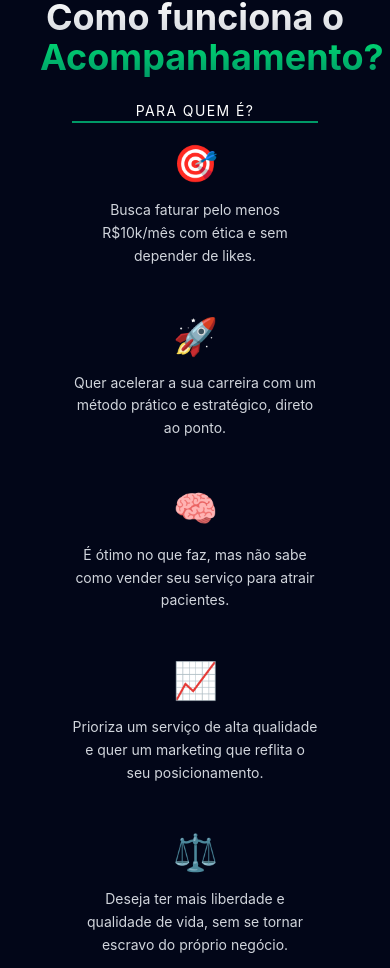
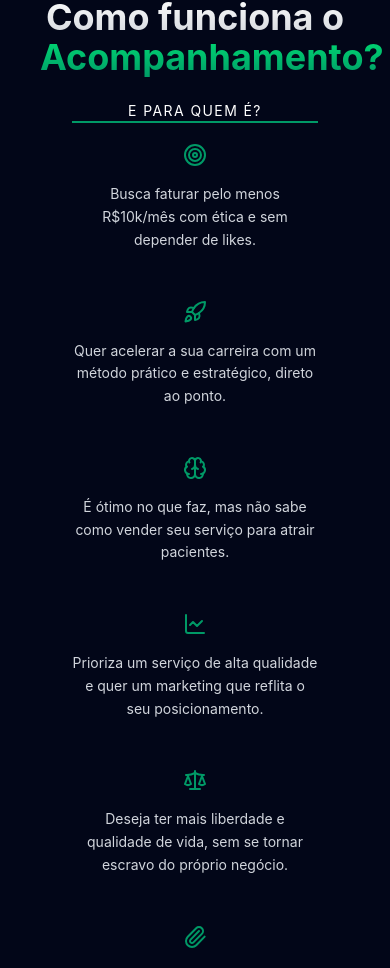
Before and after one commit to MarcosOlvr/nutri-lp, a React (Vite) app: page / in a window 390 px wide. Shown: the part 1012-1980 px from the top of the page. Built offline with nearby package versions, Linux system fonts and the light colour scheme.

Commit message:
add footer

```diff
--- a/package.json
+++ b/package.json
@@ -14,6 +14,7 @@
     "lucide-react": "^0.575.0",
     "react": "^19.2.0",
     "react-dom": "^19.2.0",
+    "react-icons": "^5.6.0",
     "tailwindcss": "^4.2.1"
   },
   "devDependencies": {
--- a/src/components/Hero.jsx
+++ b/src/components/Hero.jsx
@@ -49,7 +49,7 @@ export default function Hero() {
                     </p>
 
                     <div className="flex flex-col sm:flex-row items-center justify-center lg:justify-start gap-3 sm:gap-4 mb-8 sm:mb-12 animate-in slide-from-bottom duration-700 delay-300">
-                        <a href="#planos">
+                        <a href="#preco">
                             <button className="group w-full sm:w-auto px-6 sm:px-8 py-3 sm:py-4 bg-gradient-to-b from-green-400 to-emerald-600 rounded-lg font-semibold text-sm sm:text-base transition-all duration-300 hover:scale-102 flex items-center justify-center space-x-2">
                                 <span>QUERO MEU PLANO</span>
                                 <ArrowRight className="w-4 h-4 sm:w-5 sm:h-5 group-hover:translate-x-1 transition-transform duration-300"/>
--- a/src/components/Navbar.jsx
+++ b/src/components/Navbar.jsx
@@ -13,16 +13,16 @@ export default function Navbar() {
                         <img src="/logo.png" alt="Dyego - Nutricionista Esportivo" className="w-6 h-6 sm:w-8 sm:h-8"/>
                     </div>
                     <span className="text-lg sm:text-xl md:text-2xl font-medium">
-                        <span className="text-white">Dyego </span>
-                        <span className="text-green-400">Nutricionista</span>
+                        <span className="text-white">Dyego Augusto </span>
+                        <span className="text-emerald-600">Nutricionista</span>
                     </span>
                 </div>
 
                 {/* nav links */}
                 <div className="hidden md:flex items-center space-x-6 lg:space-x-8">
-                    <a href="#sobre" className="text-gray-300 hover:text-white text-sm lg:text-base">Sobre</a>
-                    <a href="#preco" className="text-gray-300 hover:text-white text-sm lg:text-base">Preço</a>
-                    <a href="#testimonials" className="text-gray-300 hover:text-white text-sm lg:text-base">Testimonials</a>
+                    <a href="#sobre" className="text-gray-300 hover:text-white text-sm lg:text-lg">Sobre</a>
+                    <a href="#preco" className="text-gray-300 hover:text-white text-sm lg:text-lg">Preço</a>
+                    <a href="#testimonials" className="text-gray-300 hover:text-white text-sm lg:text-lg">Testimonials</a>
                 </div>
 
                 <button className="md:hidden p-2 text-gray-300 hover:text-white" onClick={() => setMobileMenuIsOpen((prev) => !prev)}>
--- a/src/components/Preco.jsx
+++ b/src/components/Preco.jsx
@@ -29,7 +29,7 @@ const plans = [
             "Orientação sobre suplementação, quando necessário",
             "Lista de compras organizada para facilitar o dia a dia"
         ],
-        maisRecomendado: false,
+        maisRecomendado: true,
     },
     {
         name: "Semestral",
@@ -44,7 +44,7 @@ const plans = [
             "Orientação sobre suplementação, quando necessário",
             "Lista de compras organizada para facilitar o dia a dia"
         ],
-        maisRecomendado: true,
+        maisRecomendado: false,
     },
 ]
 export default function Preco() {
@@ -60,7 +60,7 @@ export default function Preco() {
                     <p className="text-gray-400 text-base text-xl sm:text-lg max-w-2xl mx-auto">Escolha o plano perfeito para sua necessidade.</p>
                 </div>
 
-                <div className="grid grid-cols-1 md:grid-cols-2 lg:grid-cols-3 gap-6 sm:gap-8 lg:gap-6" id="planos">
+                <div className="grid grid-cols-1 md:grid-cols-2 lg:grid-cols-3 gap-6 sm:gap-8 lg:gap-6">
                     {plans.map((plan, key) => (
                         <div key={key} className={`relative bg-slate-900/50 backdrop-blur-sm border rounded-xl sm:rounded-2xl p-6 sm:p-8 transition-all duration-300 overflow-visible group flex flex-col h-full ${
                             plan.maisRecomendado
--- a/src/components/Sobre.jsx
+++ b/src/components/Sobre.jsx
@@ -1,4 +1,4 @@
-import { Hash, ArrowRight } from "lucide-react";
+import { Hash, ArrowRight, Rocket, Target, Brain, ChartLine, Scale, Paperclip } from "lucide-react";
 
 export default function Sobre() {
     return (
@@ -15,25 +15,25 @@ export default function Sobre() {
             <div className="space-y-16 sm:space-y-20 lg:space-y-32">
                 <div className="flex mb-4">
                     <div className="pb-10 mx-auto text-center rounded">
-                        <section className="px-8 text-center pb-16 sm:pb-20">
-                            <p className="text-white text-sm sm:text-base uppercase tracking-widest mb-5 sm:mb-7 border-b-2 border-emerald-600">Para quem é?</p>
+                        <div className="px-8 text-center pb-16 sm:pb-24">
+                            <p className="text-white text-sm sm:text-base uppercase tracking-widest mb-5 sm:mb-7 border-b-2 border-emerald-600">E para quem é?</p>
 
                             <div className="grid grid-cols-1 md:grid-cols-3 gap-12 max-w-5xl mx-auto">
                                 {[
-                                { icon: "🎯", desc: "Busca faturar pelo menos R$10k/mês com ética e sem depender de likes." },
-                                { icon: "🚀", desc: "Quer acelerar a sua carreira com um método prático e estratégico, direto ao ponto." },
-                                { icon: "🧠", desc: "É ótimo no que faz, mas não sabe como vender seu serviço para atrair pacientes." },
-                                { icon: "📈", desc: "Prioriza um serviço de alta qualidade e quer um marketing que reflita o seu posicionamento." },
-                                { icon: "⚖️", desc: "Deseja ter mais liberdade e qualidade de vida, sem se tornar escravo do próprio negócio." },
-                                { icon: "🔗", desc: "Cansou de fórmulas mágicas e busca um crescimento real e sustentável para sua carreira." },
+                                { icon: <Target />, desc: "Busca faturar pelo menos R$10k/mês com ética e sem depender de likes." },
+                                { icon: <Rocket />, desc: "Quer acelerar a sua carreira com um método prático e estratégico, direto ao ponto." },
+                                { icon: <Brain />, desc: "É ótimo no que faz, mas não sabe como vender seu serviço para atrair pacientes." },
+                                { icon: <ChartLine />, desc: "Prioriza um serviço de alta qualidade e quer um marketing que reflita o seu posicionamento." },
+                                { icon: <Scale/>, desc: "Deseja ter mais liberdade e qualidade de vida, sem se tornar escravo do próprio negócio." },
+                                { icon: <Paperclip />, desc: "Cansou de fórmulas mágicas e busca um crescimento real e sustentável para sua carreira." },
                                 ].map((item, index) => (
                                 <div key={index} className="flex flex-col items-center gap-4">
-                                    <span className="text-4xl text-green-500">{item.icon}</span>
+                                    <span className="text-4xl text-emerald-600">{item.icon}</span>
                                     <p className="text-gray-300 text-sm sm:text-base leading-relaxed max-w-xs">{item.desc}</p>
                                 </div>
                                 ))}
                             </div>
-                        </section>
+                        </div>
                         <h2 className="text-white text-2xl md:text-3xl font-semibold mb-12">Meu processo tem as seguintes etapas</h2>
 
                         <div className="grid grid-cols-1 md:grid-cols-4 gap-8 max-w-5xl mx-auto mb-20">
@@ -53,7 +53,7 @@ export default function Sobre() {
                             ))}
                         </div>
                         <div className="flex flex-col sm:flex-row items-center justify-center gap-3 sm:gap-4 animate-in slide-from-bottom duration-700 delay-300">
-                            <a href="#planos">
+                            <a href="#preco">
                                 <button className="group w-full sm:w-auto px-6 sm:px-8 py-3 sm:py-4 bg-gradient-to-b from-green-400 to-emerald-600 rounded-lg font-semibold text-sm sm:text-base transition-all duration-300 hover:scale-102 flex items-center justify-center space-x-2">
                                     <span>QUERO MEU PLANEJAMENTO</span>
                                     <ArrowRight className="w-4 h-4 sm:w-5 sm:h-5 group-hover:translate-x-1 transition-transform duration-300"/>
@@ -65,7 +65,7 @@ export default function Sobre() {
                 <div className="py-8 sm:py-14 px-8">
                     <div className="max-w-5xl mx-auto flex flex-col md:flex-row items-center gap-12">
 
-                        <div className="w-70 h-70 sm:w-90 sm:h-90 rounded-2xl bg-slate-700 flex-shrink-0 flex items-center justify-center">
+                        <div className="w-70 h-70 sm:w-90 sm:h-90 rounded-full sm:rounded-2xl bg-slate-700 flex-shrink-0 flex items-center justify-center">
                             <span className="text-green-400">foto aqui</span>
                         </div>
 
```
Also changed, not shown: src/components/Footer.jsx (+51 -1 lines), 1 other file (tests, documents, lock files or other folders).
